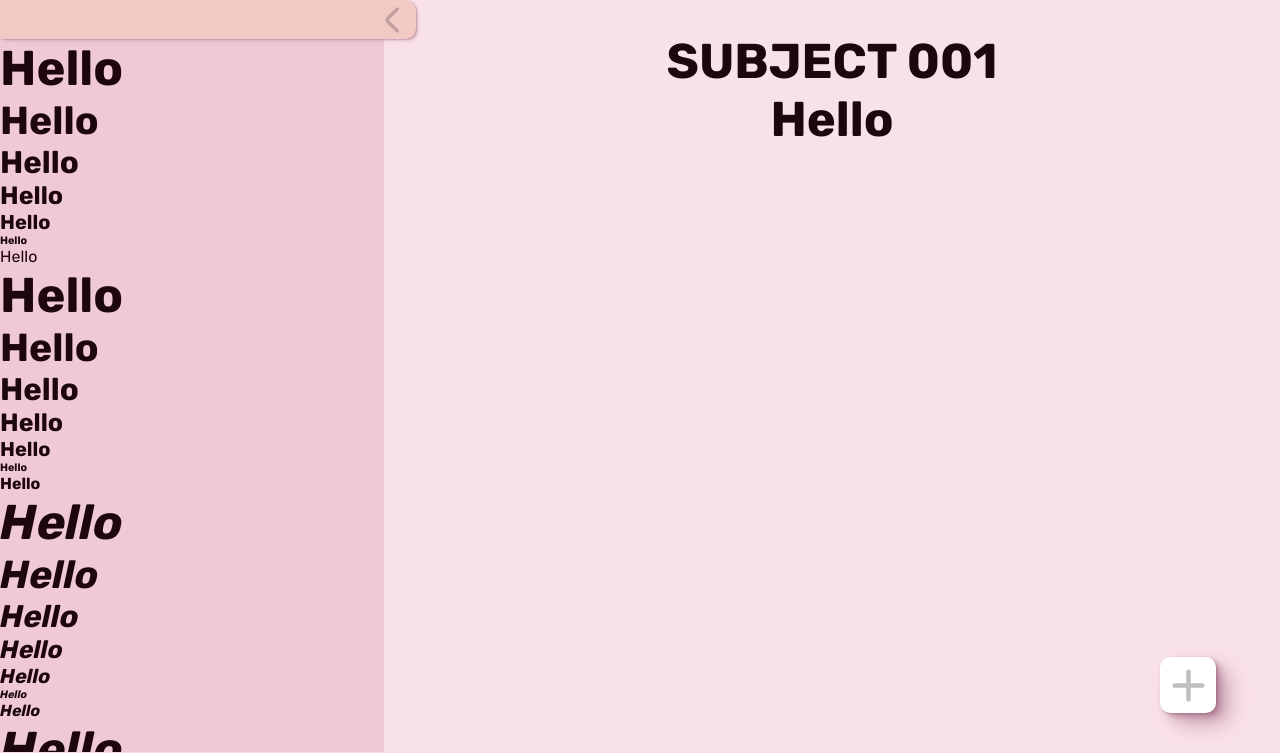
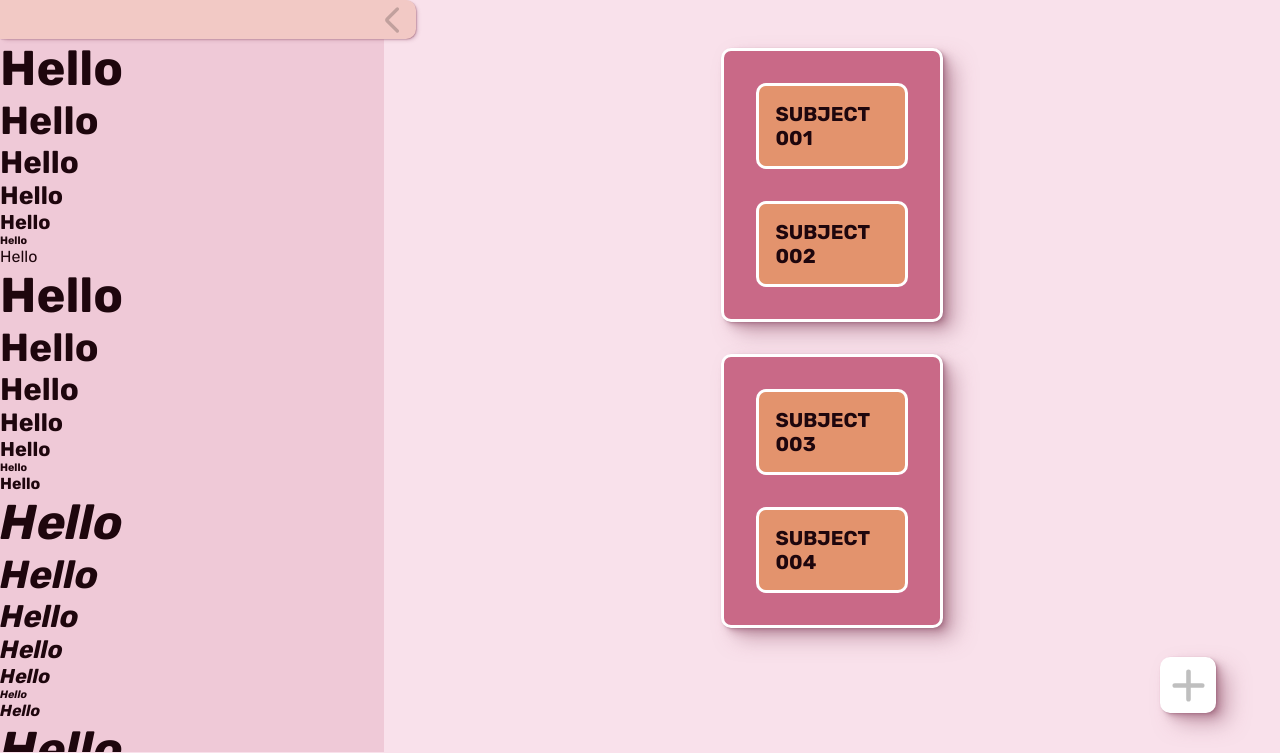
Before and after one commit to omar-elsherbiny/IGCSE-Todo-Project, a Flask app: page /subjects in a window 1280 px wide. Shown: the part 47-800 px from the top of the page. Run offline with Flask 3, Linux system fonts and the light colour scheme; a user stored in the database is signed in.

Commit message:
moved js implemented draggable

```diff
--- a/static/main.css
+++ b/static/main.css
@@ -9,6 +9,7 @@ main {
     transition: all 0.5s ease-in-out;
 }
 /*######################## main*/
+
 input:-webkit-autofill,
 input:-webkit-autofill:hover,
 input:-webkit-autofill:focus,
@@ -102,6 +103,26 @@ input[data-autocompleted] {background-color: transparent !important;}
     box-shadow: var(--shadow-elevation-medium);
 }
 
+.dropbox{
+    border: solid #fff;
+}
+.draggable {
+    /*################################################################## fix ya 3am el 7ag*/
+    margin: 1rem;
+    padding: 1rem;
+    background-color: var(--secondary);
+    border: solid #fff;
+    border-radius: 10px;
+    cursor: move;
+    cursor: grab;
+}
+.draggable.dragging{
+    opacity: .5;
+    transform: scale(90%);
+    cursor: grabbing;
+}
+/*######################## containers*/
+
 #adder_menu {
     transition: transform 0.5s ease-in-out;
 }
--- a/static/script.js
+++ b/static/script.js
@@ -1,50 +1,41 @@
 document.addEventListener('DOMContentLoaded', function () {
-    let sb_status = localStorage.getItem('sb_status') || 'opened';
-    console.log(sb_status);
-    if (sb_status) {
-        document.documentElement.setAttribute('sb_status', sb_status)
-        if (sb_status === 'closed') { toggleSidebar(true); }
-    }
+    const draggables = document.querySelectorAll('.draggable');
+    const containers = document.querySelectorAll('.dropbox');
+
+    draggables.forEach(draggable => {
+        draggable.addEventListener('dragstart', function () {
+            draggable.classList.add('dragging');
+        })
+
+        draggable.addEventListener('dragend', function () {
+            draggable.classList.remove('dragging');
+        })
+    })
+
+    containers.forEach(container => {
+        container.addEventListener('dragover', e => {
+            e.preventDefault();
+            const afterE = getDragAfter(container, e.clientY);
+            const draggable = document.querySelector('.dragging');
+            if (afterE==null) {
+                container.appendChild(draggable);
+            } else {
+                container.insertBefore(draggable,afterE);
+            }
+        })
+    })
 })
 
-function toggleSidebar(maintain) {
-    bar = document.getElementById('sidebar')
-    if (bar.style.width == '2px') {
-        bar.style.width = '';
-    } else {
-        bar.style.width = '2px'
-    }
-    document.getElementById('pulltab_open').classList.toggle('hide')
-    document.getElementById('pulltab_close').classList.toggle('hide')
+function getDragAfter(container, y) {
+    const draggableEs = [...container.querySelectorAll('.draggable:not(.dragging)')];
 
-    if (!maintain) {
-        let current_sb_status = document.documentElement.getAttribute("sb_status");
-        let target_sb_status = 'opened';
-        if (current_sb_status === 'opened') {
-            target_sb_status = 'closed';
+    return draggableEs.reduce(function (closest, child) {
+        const box = child.getBoundingClientRect();
+        const offset = y - box.top - box.height / 2;
+        if (offset < 0 && offset > closest.offset) {
+            return { offset: offset, element: child }
+        } else {
+            return closest
         }
-        console.log(current_sb_status,target_sb_status);
-        document.documentElement.setAttribute('sb_status', target_sb_status);
-        localStorage.setItem('sb_status', target_sb_status);
-    }
+    }, { offset: Number.NEGATIVE_INFINITY }).element
 }
-
-adder_open = false;
-
-function toggleAdderMenu() {
-    let adder_div = document.getElementById('adder');
-    let icon = document.getElementById('adder_icon');
-    let menu = document.getElementById('adder_menu');
-
-    adder_div.classList.toggle('close');
-    adder_div.classList.toggle('open');
-    menu.classList.toggle('close');
-    menu.classList.toggle('open');
-    if (adder_open) {
-        adder_open = false;
-        icon.style.transform = 'rotate(0deg)';
-    } else {
-        adder_open = true;
-        icon.style.transform = 'rotate(-180deg)';
-    }
-}
--- a/static/themes.js
+++ b/static/themes.js
@@ -1,4 +1,5 @@
 document.addEventListener('DOMContentLoaded', function () {
+    /*### theme*/
     let toggle = document.getElementById('theme_toggle');
     let storedTheme = localStorage.getItem('theme') || (window.matchMedia('(prefers-color-scheme: dark)').matches ? 'dark' : 'light');
     if (storedTheme) {
@@ -10,16 +11,65 @@ document.addEventListener('DOMContentLoaded', function () {
             toggle.checked = false;
         }
     }
-
     toggle.addEventListener('click', function () {
         let currentTheme = document.documentElement.getAttribute("data-theme");
-
         let targetTheme = 'light';
         if (currentTheme === 'light') {
             targetTheme = 'dark';
         }
-
         document.documentElement.setAttribute('data-theme', targetTheme);
         localStorage.setItem('theme', targetTheme);
     });
+    /*### theme*/
+
+    /*### sidebar*/
+    let sb_status = localStorage.getItem('sb_status') || 'opened';
+    console.log(sb_status);
+    if (sb_status) {
+        document.documentElement.setAttribute('sb_status', sb_status)
+        if (sb_status === 'closed') { toggleSidebar(true); }
+    }
+    /*### sidebar*/
 })
+
+
+function toggleSidebar(maintain) {
+    bar = document.getElementById('sidebar')
+    if (bar.style.width == '2px') {
+        bar.style.width = '';
+    } else {
+        bar.style.width = '2px'
+    }
+    document.getElementById('pulltab_open').classList.toggle('hide')
+    document.getElementById('pulltab_close').classList.toggle('hide')
+
+    if (!maintain) {
+        let current_sb_status = document.documentElement.getAttribute("sb_status");
+        let target_sb_status = 'opened';
+        if (current_sb_status === 'opened') {
+            target_sb_status = 'closed';
+        }
+        console.log(current_sb_status, target_sb_status);
+        document.documentElement.setAttribute('sb_status', target_sb_status);
+        localStorage.setItem('sb_status', target_sb_status);
+    }
+}
+
+adder_open = false;
+function toggleAdderMenu() {
+    let adder_div = document.getElementById('adder');
+    let icon = document.getElementById('adder_icon');
+    let menu = document.getElementById('adder_menu');
+
+    adder_div.classList.toggle('close');
+    adder_div.classList.toggle('open');
+    menu.classList.toggle('close');
+    menu.classList.toggle('open');
+    if (adder_open) {
+        adder_open = false;
+        icon.style.transform = 'rotate(0deg)';
+    } else {
+        adder_open = true;
+        icon.style.transform = 'rotate(-180deg)';
+    }
+}
--- a/templates/subjects.html
+++ b/templates/subjects.html
@@ -76,10 +76,12 @@ Subjects
         <h6>option2</h6>
     </div>
 </div>
-<div>
-    <h1>SUBJECT 001</h1>
+<div class="container dropbox">
+    <h5 class="draggable" draggable="true">SUBJECT 001</h5>
+    <h5 class="draggable" draggable="true">SUBJECT 002</h5>
 </div>
-<div>
-    <h1>Hello</h1>
+<div class="container dropbox">
+    <h5 class="draggable" draggable="true">SUBJECT 003</h5>
+    <h5 class="draggable" draggable="true">SUBJECT 004</h5>
 </div>
 {% endblock %}
```
Also changed, not shown: 2 other files.
